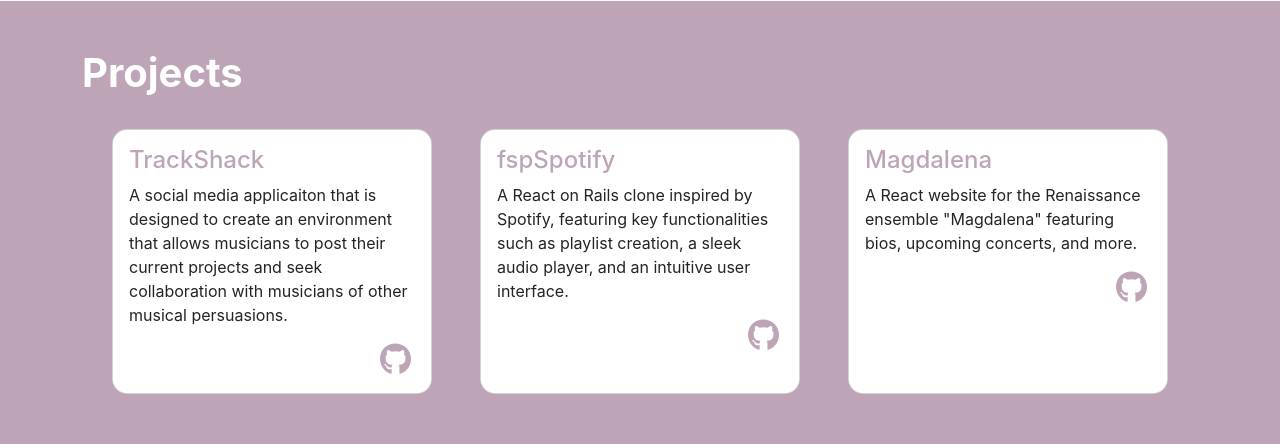
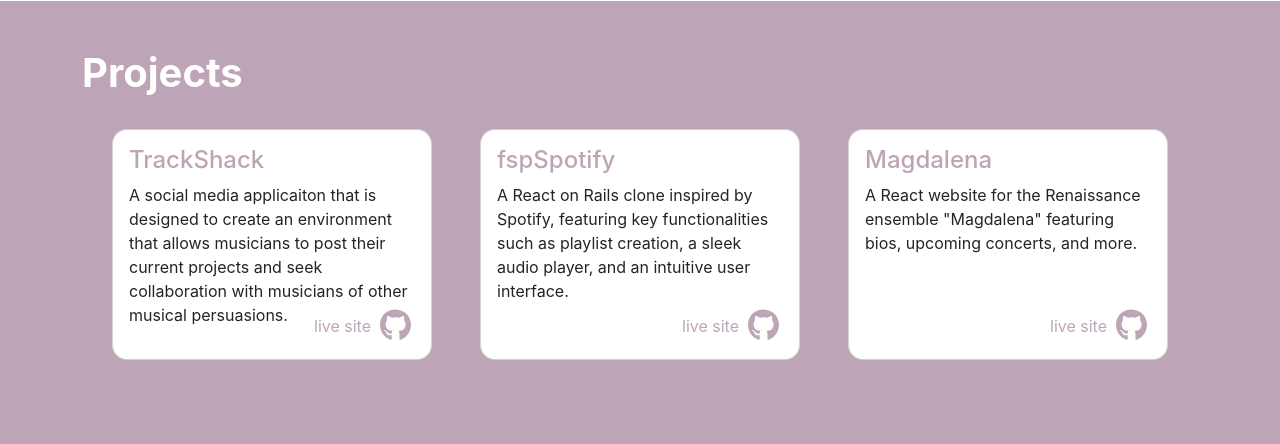
Before and after one commit to csmanel/portfolio, a Next.js app: page / in a window 1280 px wide. Shown: the part 820-1264 px from the top of the page. Built offline with nearby package versions, Linux system fonts and the light colour scheme.

Commit message:
add live site links

```diff
--- a/components/Work.js
+++ b/components/Work.js
@@ -28,11 +28,12 @@ export const Projects = ({ title, cards }) => {
       <div className="container">
         <h1 className="text-light fw-bold">Projects</h1>
         <div className="d-flex flex-row flex-wrap justify-content-center">
-          {cards.map((value, index) => (
+          {cards.map((value, index, link) => (
             <Card
               key={index}
               title={value.title}
               description={value.description}
+              link={value.link}
               icons={value.icons}
             />
           ))}
@@ -65,7 +66,7 @@ export const Music = ({ title, cards }) => {
   );
 };
 
-export const Card = ({ title, description, icons }) => {
+export const Card = ({ title, description, link, icons }) => {
   return (
     <div
       className="card py-3 px-3 mx-sm-4 my-4 card-work"
@@ -74,6 +75,9 @@ export const Card = ({ title, description, icons }) => {
       <h4 className="text-primary">{title}</h4>
       <p className="text-dark">{description}</p>
       <div className="text-end">
+        <a target="_blank" rel="noreferrer" href={link}>
+          live site
+        </a>
         {icons &&
           icons.map((value, index) => (
             <Link key={index} href={value.link}>
--- a/config/config.js
+++ b/config/config.js
@@ -74,9 +74,9 @@ export const projects = {
   cards: [
     {
       title: 'TrackShack',
-      link: 'https://track-shack.netlify.app/',
       description:
         'A social media applicaiton that is designed to create an environment that allows musicians to post their current projects and seek collaboration with musicians of other musical persuasions.',
+      link: 'https://track-shack.netlify.app/',
       icons: [
         {
           icon: faGithub,
@@ -86,9 +86,9 @@ export const projects = {
     },
     {
       title: 'fspSpotify',
-      link: 'https://fspspotify.onrender.com/',
       description:
         'A React on Rails clone inspired by Spotify, featuring key functionalities such as playlist creation, a sleek audio player, and an intuitive user interface.',
+      link: 'https://fspspotify.onrender.com/',
       icons: [
         {
           icon: faGithub,
@@ -98,9 +98,9 @@ export const projects = {
     },
     {
       title: 'Magdalena',
-      link: 'https://www.magdalena-ensemble.com/',
       description:
         'A React website for the Renaissance ensemble "Magdalena" featuring bios, upcoming concerts, and more. ',
+      link: 'https://www.magdalena-ensemble.com/',
       icons: [
         {
           icon: faGithub,
--- a/styles/custom.global.scss
+++ b/styles/custom.global.scss
@@ -147,6 +147,7 @@ a {
 
 .embed-responsive,
 .embed-responsive-item {
+  border-radius: 10px;
   width: 100%;
   height: 100%;
 }
@@ -155,3 +156,20 @@ a {
   width: 480px;
   height: 240px;
 }
+
+.card {
+  position: relative;
+  min-height: 230px;
+}
+
+.text-end {
+  bottom: 16px;
+  right: 16px;
+  position: absolute;
+  display: flex;
+  align-items: center;
+}
+
+.text-end a:first-of-type {
+  margin-right: 5px;
+}
```
